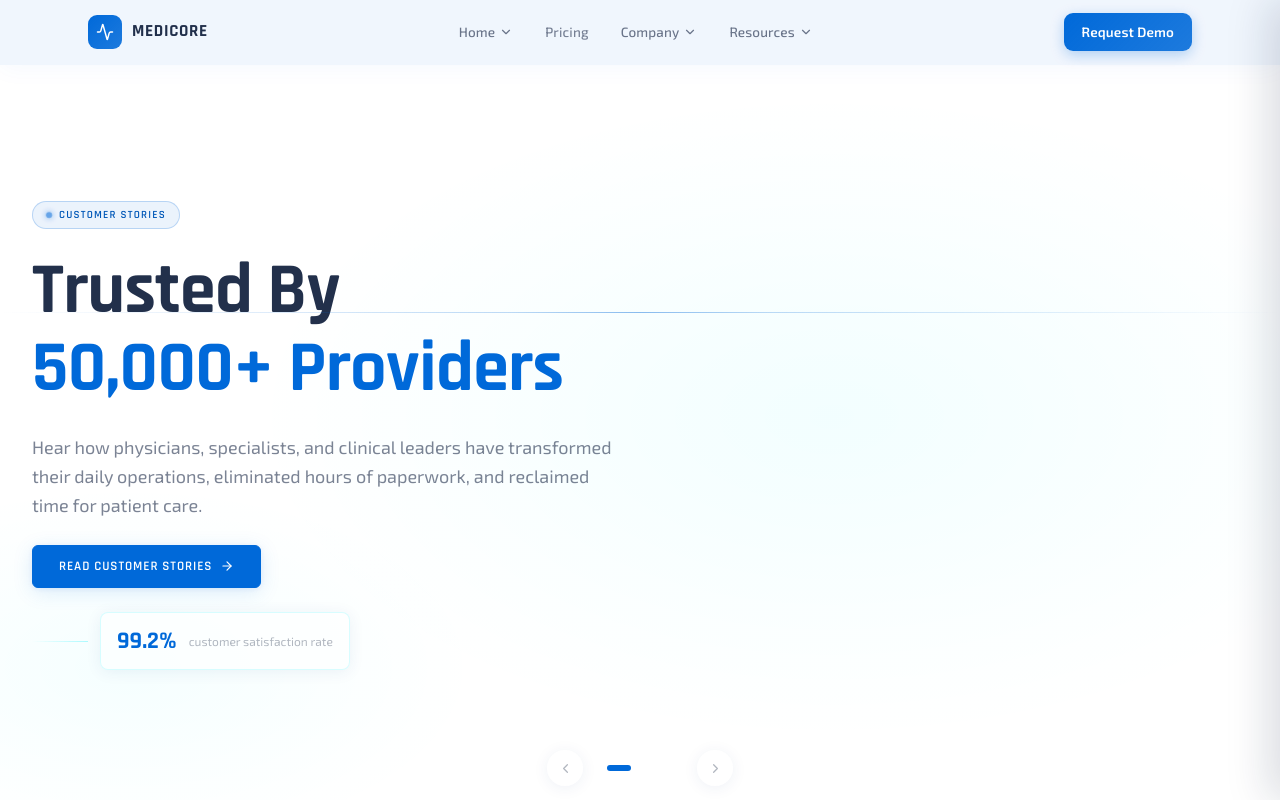
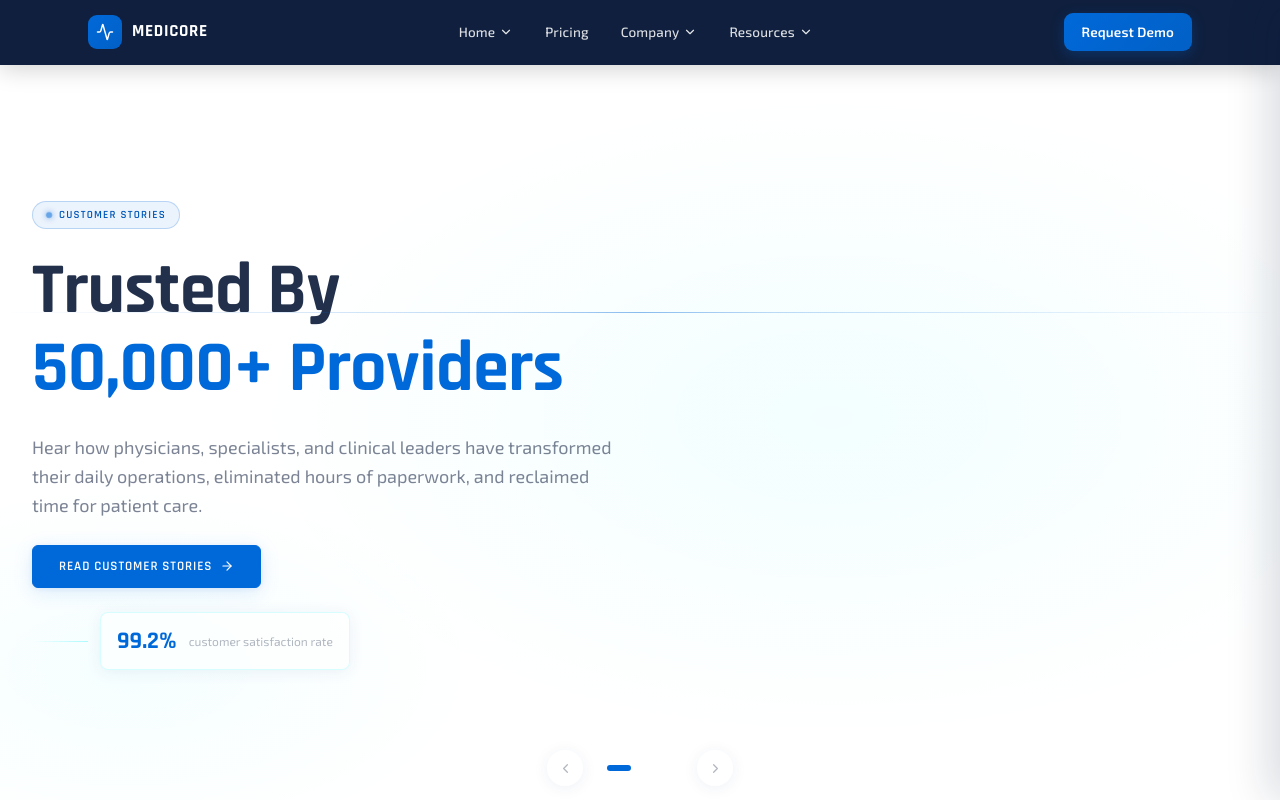
Before and after one commit to hassa920/medical-billing, a Next.js app: page / in a window 1280 px wide. Shown: the top 800 px of the page. Built offline with nearby package versions, Linux system fonts and the light colour scheme.

Commit message:
nav color fix

```diff
--- a/app/components/layout/Navbar.jsx
+++ b/app/components/layout/Navbar.jsx
@@ -11,7 +11,7 @@ const NAV_LINKS = [
     label: 'Home',
     href: '/',
     submenu: [
-      { label: 'Homepage',     href: '/#homepage',     icon: Activity,   description: 'Overview of the MediCore platform.' },
+      // { label: 'Homepage',     href: '/#homepage',     icon: Activity,   description: 'Overview of the MediCore platform.' },
       { label: 'Specialties',  href: '/#specialties',  icon: Award,      description: 'Purpose-built workflows for every specialty.' },
       { label: 'Testimonials', href: '/#testimonials', icon: HelpCircle, description: 'See what providers say about MediCore.' },
       { label: 'Request Demo', href: '/#demo',         icon: Phone,      description: 'Book a personalized product walkthrough.' },
@@ -140,7 +140,7 @@ export default function Navbar() {
                 fontFamily: 'var(--font-display)',
                 fontWeight: 700,
                 fontSize: 17,
-                color: 'var(--color-text-primary)',
+                color: '#ffffff',
                 letterSpacing: '0.04em',
               }}
             >
@@ -187,7 +187,7 @@ export default function Navbar() {
                         padding: '7px 14px',
                         borderRadius: 8,
                         fontSize: 13.5,
-                        color: isOpen ? 'var(--color-neon-cyan)' : 'rgba(15,30,60,0.6)',
+                        color: isOpen ? 'var(--color-neon-cyan)' : 'rgba(255,255,255,0.85)',
                         background: isOpen ? 'rgba(0,105,217,0.07)' : 'transparent',
                         border: 'none',
                         cursor: 'pointer',
@@ -204,7 +204,7 @@ export default function Navbar() {
                       }}
                       onMouseLeave={e => {
                         if (!isOpen) {
-                          e.currentTarget.style.color = 'rgba(15,30,60,0.6)'
+                          e.currentTarget.style.color = 'rgba(255,255,255,0.85)'
                           e.currentTarget.style.background = 'transparent'
                         }
                       }}
@@ -352,7 +352,7 @@ export default function Navbar() {
                       padding: '7px 14px',
                       borderRadius: 8,
                       fontSize: 13.5,
-                      color: 'var(--color-text-secondary)',
+                      color: 'rgba(255,255,255,0.85)',
                       background: 'transparent',
                       border: 'none',
                       cursor: 'pointer',
@@ -365,7 +365,7 @@ export default function Navbar() {
                       letterSpacing: '0.01em',
                     }}
                     onMouseEnter={e => { e.currentTarget.style.color = 'var(--color-neon-cyan)'; e.currentTarget.style.background = 'var(--color-neon-cyan-faint)' }}
-                    onMouseLeave={e => { e.currentTarget.style.color = 'var(--color-text-secondary)'; e.currentTarget.style.background = 'transparent' }}
+                    onMouseLeave={e => { e.currentTarget.style.color = 'rgba(255,255,255,0.85)'; e.currentTarget.style.background = 'transparent' }}
                   >
                     {link.label}
                   </button>
@@ -381,7 +381,7 @@ export default function Navbar() {
                     padding: '7px 14px',
                     borderRadius: 8,
                     fontSize: 13.5,
-                    color: 'var(--color-text-secondary)',
+                    color: 'rgba(255,255,255,0.85)',
                     background: 'transparent',
                     textDecoration: 'none',
                     fontFamily: 'var(--font-body)',
@@ -390,7 +390,7 @@ export default function Navbar() {
                     letterSpacing: '0.01em',
                   }}
                   onMouseEnter={e => { e.currentTarget.style.color = 'var(--color-neon-cyan)'; e.currentTarget.style.background = 'rgba(0,105,217,0.06)' }}
-                  onMouseLeave={e => { e.currentTarget.style.color = 'var(--color-text-secondary)'; e.currentTarget.style.background = 'transparent' }}
+                  onMouseLeave={e => { e.currentTarget.style.color = 'rgba(255,255,255,0.85)'; e.currentTarget.style.background = 'transparent' }}
                 >
                   {link.label}
                 </Link>
@@ -435,11 +435,11 @@ export default function Navbar() {
               height: 40,
               borderRadius: 9,
               background: 'transparent',
-              border: '1px solid var(--border-subtle)',
+              border: '1px solid rgba(255,255,255,0.25)',
               cursor: 'pointer',
             }}
           >
-            {mobileOpen ? <X size={20} color="var(--color-text-primary)" /> : <Menu size={20} color="var(--color-text-primary)" />}
+            {mobileOpen ? <X size={20} color="#ffffff" /> : <Menu size={20} color="#ffffff" />}
           </button>
         </div>
       </nav>
@@ -680,7 +680,7 @@ export default function Navbar() {
                     padding: '12px 14px',
                     borderRadius: 10,
                     fontSize: 14,
-                    color: 'var(--color-text-strong)',
+                    color: 'var(--color-text-secondary)',
                     background: 'transparent',
                     border: 'none',
                     cursor: 'pointer',
--- a/app/globals.css
+++ b/app/globals.css
@@ -7,10 +7,7 @@
   --color-cyber-card:      rgba(255, 255, 255, 0.582);
   --color-cyber-surface:   rgba(255, 255, 255, 0.096);
 
-  /* FIXED: Adjusted opacity from 0.92 down to a translucent 0.72.
-    This guarantees that the text scrolling underneath the navbar remains visible enough to be blurred.
-  */
-  --color-cyber-surface-lift: rgba(255, 255, 255, 0.72);
+  --color-cyber-surface-lift: rgba(15, 30, 60, 0.82);
   --color-cyber-surface-soft: rgba(255, 255, 255, 0.75);
 
   --color-neon-cyan-soft:   rgba(0, 105, 217, 0.08);
@@ -84,31 +81,66 @@ header.navbar {
 
 .navbar nav {
   width: 100%;
-  /* Default Transparent state when at top */
-  background: var(--color-neon-cyan-faint);
+  /* Solid navy — matches footer #0f1e3c */
+  background: #0f1f3d;
 
-  /* CSS properties to blur any content passing underneath */
   backdrop-filter: blur(24px);
   -webkit-backdrop-filter: blur(24px);
 
-  border-bottom: 1px solid var(--color-neon-cyan-border-soft);
-  box-shadow: 0 4px 24px rgba(0, 105, 217, 0.04);
+  /* ── All text inside the navbar inherits white ── */
+  color: #ffffff;
+
+  border-bottom: 1px solid rgba(255, 255, 255, 0.08);
+  box-shadow: 0 4px 24px rgba(0, 0, 0, 0.18);
   transition: background 0.25s ease, border-color 0.25s ease, box-shadow 0.25s ease;
 }
 
-/* FIXED: Added backdrop-blur filters explicitly here as well.
-  When the nav receives the '.scrolled-active' class via JavaScript on scroll,
-  the blur properties will seamlessly hold and blur the body text underneath.
-*/
+/* All direct text, links, and buttons inside the navbar */
+.navbar nav *,
+.navbar nav a,
+.navbar nav button,
+.navbar nav span,
+.navbar nav p,
+.navbar nav li {
+  color: rgba(255, 255, 255, 0.88);
+}
+
+/* Nav links — slightly muted white, brighten on hover */
+.navbar nav a {
+  color: rgba(255, 255, 255, 0.75);
+  transition: color 0.2s ease;
+}
+.navbar nav a:hover {
+  color: #ffffff;
+}
+
+/* Active / current page link */
+.navbar nav a.active,
+.navbar nav a[aria-current="page"] {
+  color: #ffffff;
+  font-weight: 600;
+}
+
+/* Ghost button override inside navbar — flip to white-on-transparent */
+.navbar nav .btn-cyber-ghost {
+  border-color: rgba(255, 255, 255, 0.25);
+  color: rgba(255, 255, 255, 0.82);
+}
+.navbar nav .btn-cyber-ghost:hover {
+  border-color: rgba(255, 255, 255, 0.55);
+  color: #ffffff;
+  background: rgba(255, 255, 255, 0.08);
+}
+
+/* Scrolled state — same navy family, slightly more opaque */
 .navbar nav.scrolled-active {
-  background: var(--color-cyber-surface-lift);
+  background: var(--color-cyber-surface-lift); /* rgba(15, 30, 60, 0.82) */
 
-  /* CSS properties ensuring continuous background blurring while active scrolling occurs */
   backdrop-filter: blur(24px);
   -webkit-backdrop-filter: blur(24px);
 
-  border-bottom: 1px solid var(--border-subtle);
-  box-shadow: 0 10px 30px rgba(0, 60, 130, 0.06);
+  border-bottom: 1px solid rgba(255, 255, 255, 0.07);
+  box-shadow: 0 10px 30px rgba(0, 0, 0, 0.22);
 }
 
 footer, .main-footer {
```
